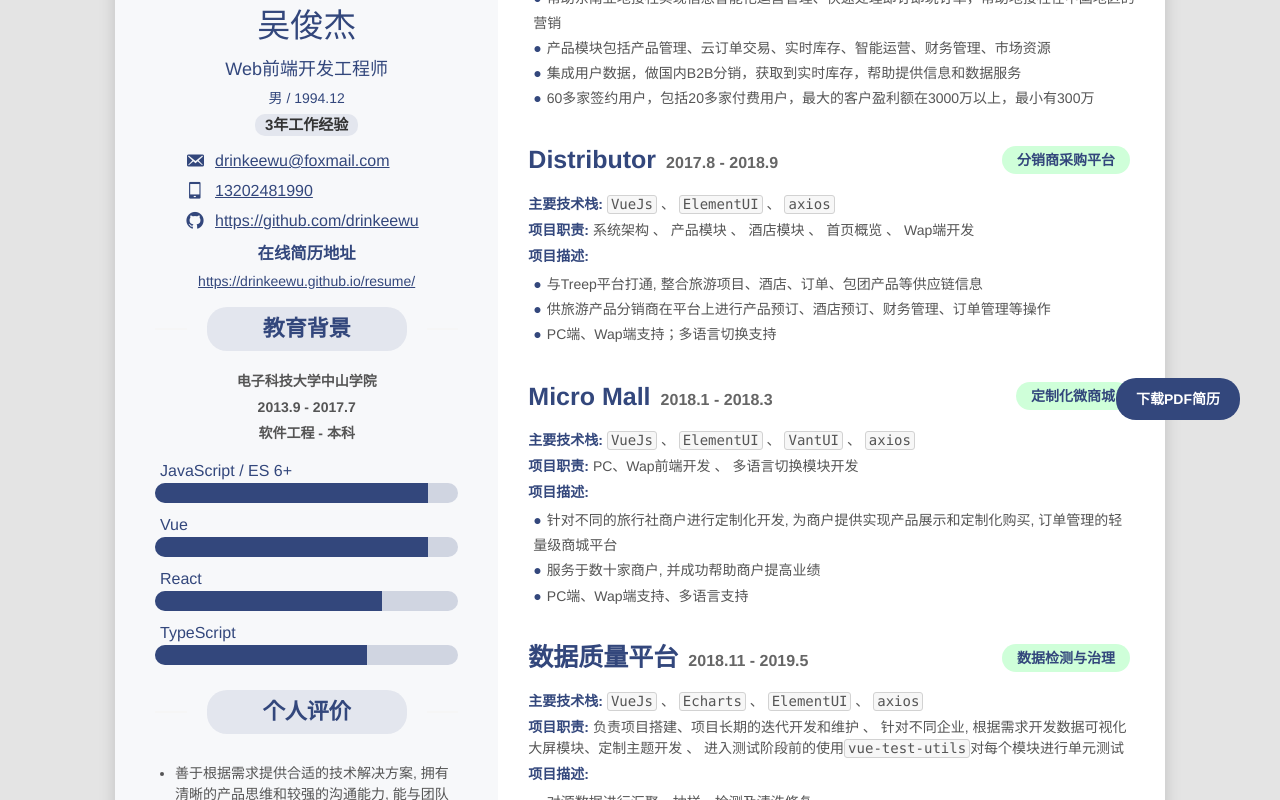
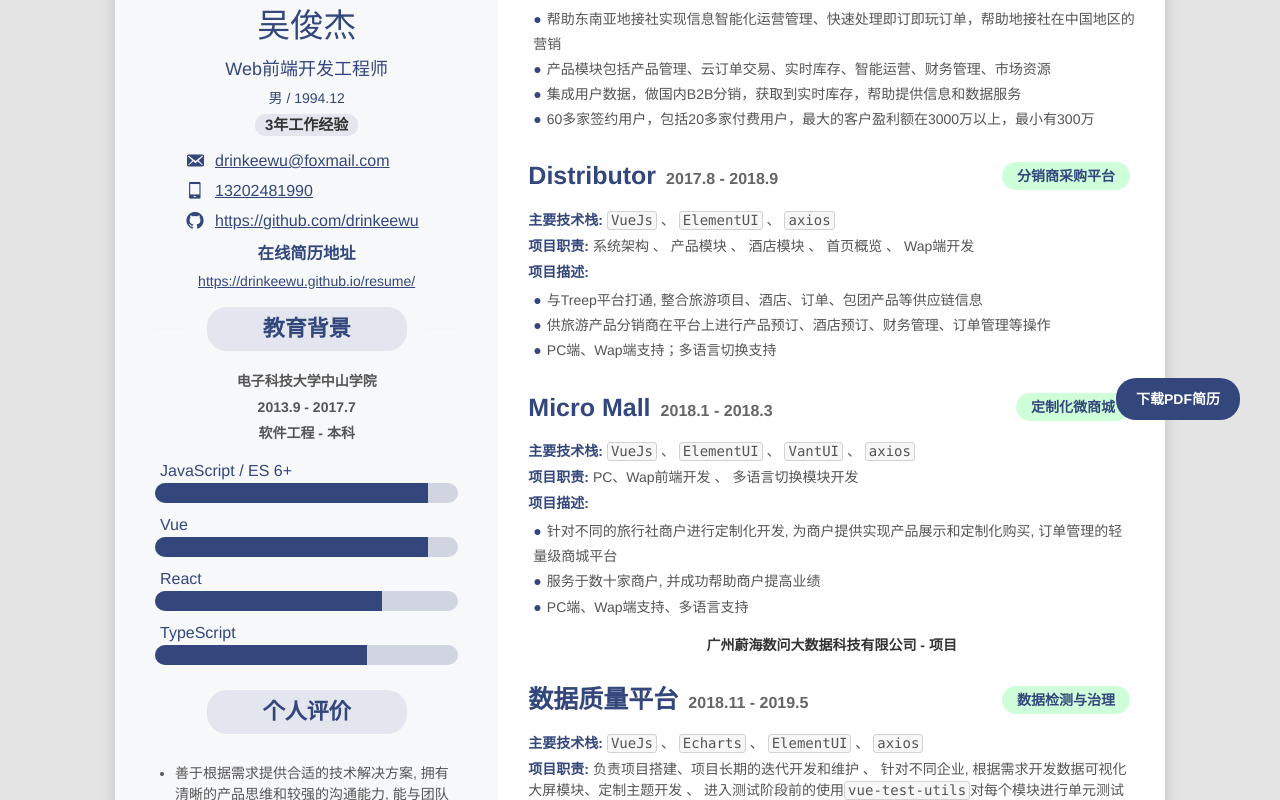
Before and after one commit to drinkeewu/resume, a Vue app: page /#/ in a window 1280 px wide. Shown: the part 340-1140 px from the top of the page. Built offline with nearby package versions, Linux system fonts and the light colour scheme.

Commit message:
refactor:新增公司名称分割线

```diff
--- a/src/components/text-section/TextSection.vue
+++ b/src/components/text-section/TextSection.vue
@@ -46,7 +46,7 @@ export default {
 <style  lang="scss">
 @import '../../styles/common.scss';
 .comp-text-section {
-  margin: 20px 0;
+  margin: 15px 0;
   text-align: left;
   &__title {
     h1 {
--- a/src/views/content/project/Project.vue
+++ b/src/views/content/project/Project.vue
@@ -11,7 +11,18 @@
         :key="`${pIndex}-page-title`"
         title="项目经验"
         theme="dark"
-      />
+      >
+        <p class="project-company seconde-page-company">
+          {{ project.company }}
+        </p>
+      </block-wrapper>
+      <p
+        v-if="project.company && !project.secondPage"
+        :key="`company-${pIndex}`"
+        class="project-company"
+      >
+        {{ project.company }}
+      </p>
       <text-section
         :key="`project${pIndex}`"
         :title="project.title"
@@ -98,6 +109,7 @@ export default {
     return {
       projects: [
         {
+          company: '广州柒盼网络科技有限公司 - 项目',
           title: 'Treep趣地接',
           time: {
             start: '2017.8',
@@ -144,6 +156,7 @@ export default {
           tags: ['定制化微商城'],
         },
         {
+          company: '广州蔚海数问大数据科技有限公司 - 项目',
           title: '数据质量平台',
           time: {
             start: '2018.11',
@@ -179,6 +192,7 @@ export default {
         {
           secondPage: true,
           title: '智慧教育数据平台',
+          company: '广州蔚海数问大数据科技有限公司 - 项目',
           time: {
             start: '2019.6',
             end: '2019.12',
@@ -257,11 +271,16 @@ ul li {
   }
 }
 #second-page-title{
-  padding-top: 100px;
+  padding-top: 60px;
   display: none;
 }
 .title {
   color: $deep-blue;
+  font-weight: bold;
+}
+.project-company {
+  text-align: center;
+  color: #333;
   font-weight: bold;
 }
 .project-header {
```
Also changed, not shown: 1 other file (tests, documents, lock files or other folders).
